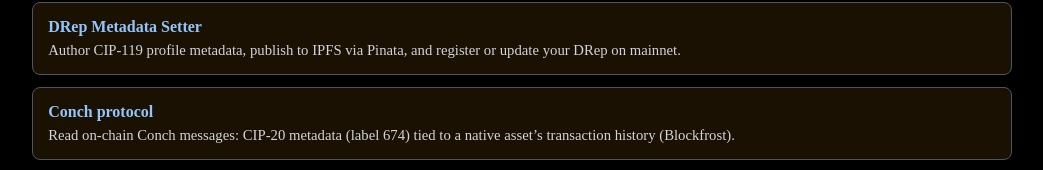
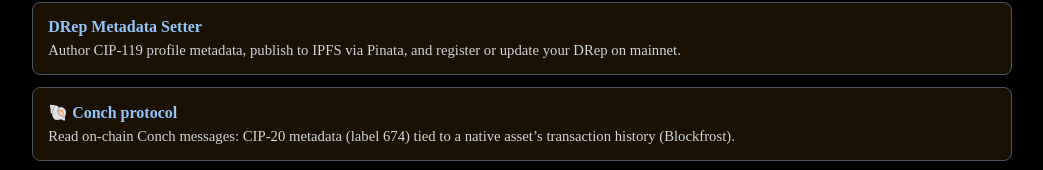
Before and after one commit to willpiam/cardano-tools, a React (Create React App) app: page / in a window 1280 px wide. Shown: the part 532-702 px from the top of the page, without its empty margins (118-1161 px from the left). Built offline with nearby package versions, Linux system fonts and the light colour scheme.

Commit message:
first emoji

```diff
--- a/src/pages/Home.tsx
+++ b/src/pages/Home.tsx
@@ -29,7 +29,7 @@
     to: '/drep-metadata',
   },
   {
-    title: 'Conch protocol',
+    title: '🐚 Conch protocol',
     description:
       'Read on-chain Conch messages: CIP-20 metadata (label 674) tied to a native asset’s transaction history (Blockfrost).',
     to: '/conch',
```
